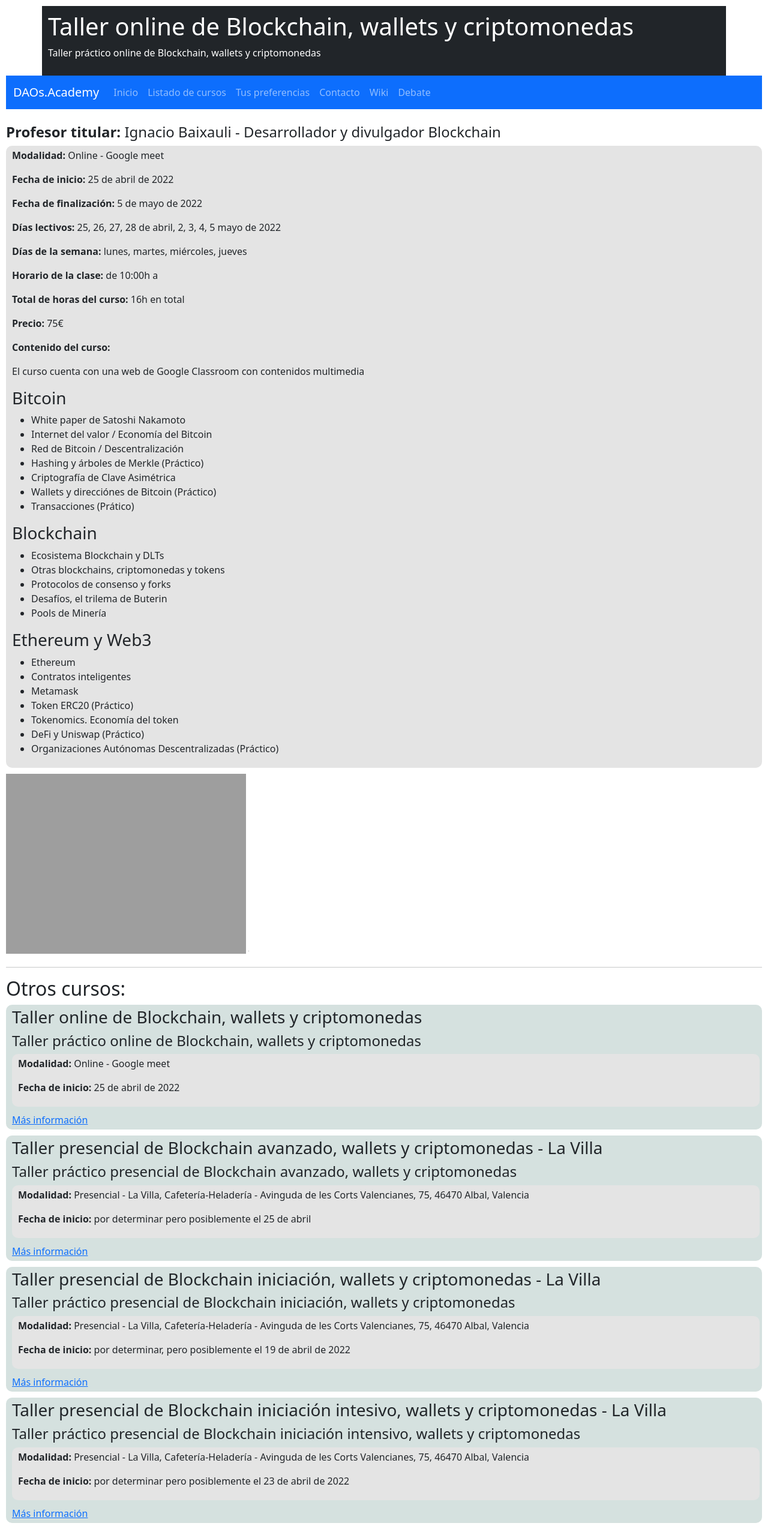
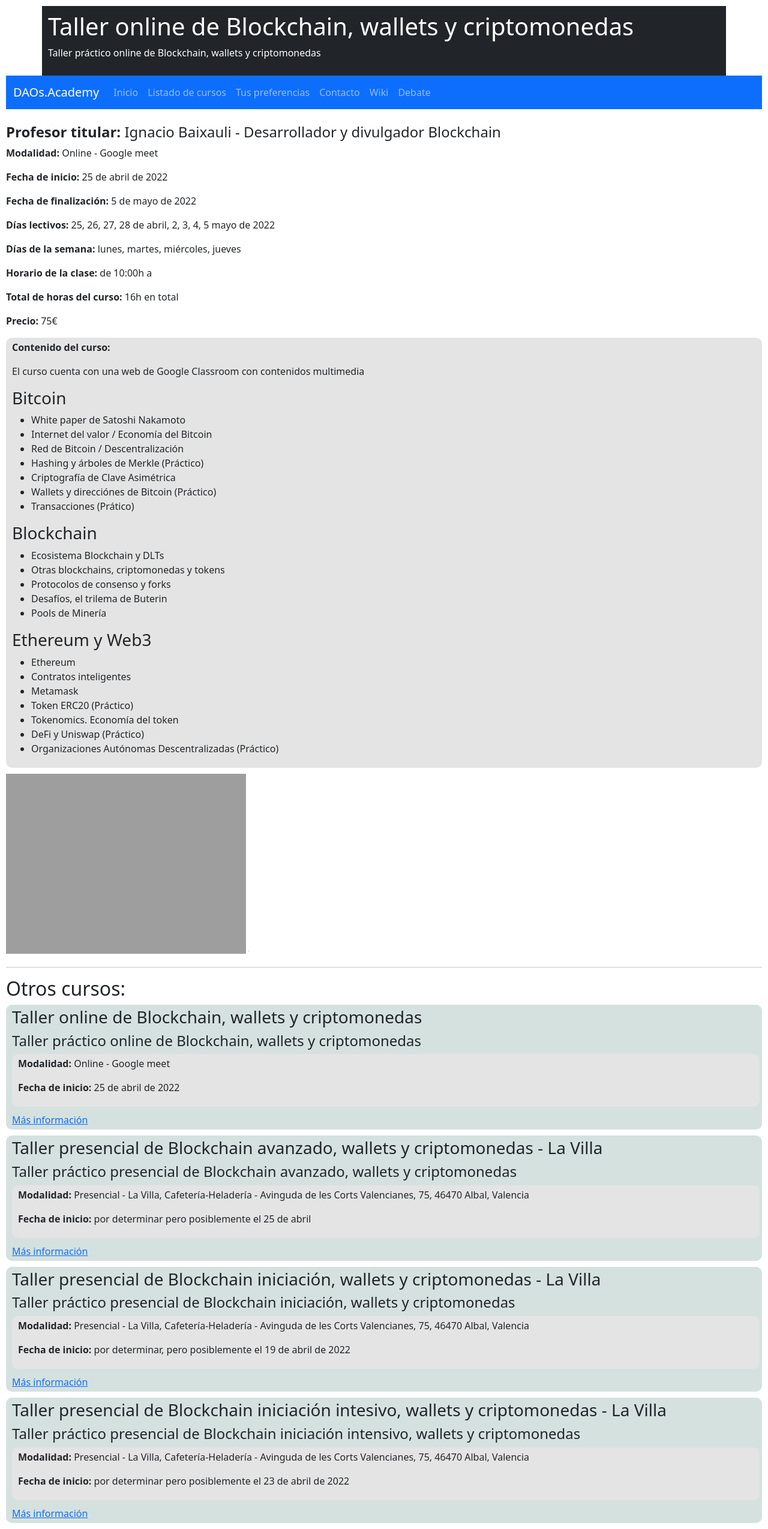
Before and after one commit to DAOsAcademy/DAOsAcademy, a Jekyll site: the page built from _cursos/blockchainv3.md, in a window 1280 px wide. Shown: the whole page at 60% size. Built offline with Jekyll 4.4.1, drawn with Linux system fonts in a browser that asks for light colours; grey boxes are pictures that could not be loaded.

Commit message:
Update curso.html

```diff
--- a/_layouts/curso.html
+++ b/_layouts/curso.html
@@ -8,10 +8,9 @@
 {% include menubsp.html %}
 <br/>
 {% if page.cartel and page.cartel != "" and page.cartel != nil %}
-    <img src="{{ page.cartel }}"  class="img-fluid float-left rounded p-1" alt="{{ page.nombre }}">
+    <img src="{{ page.cartel }}"  class="img-fluid rounded m-2" alt="{{ page.nombre }}" align="left">
 {% endif %}
     <h4><b>Profesor titular:</b> {{ page.profesortitular }}</a></h4>
-    <div class="contenidoCurso">
       <p><b>Modalidad:</b> {{ page.modalidad }}</p>
       <p><b>Fecha de inicio:</b> {{ page.fechainicio }}</p>
       <p><b>Fecha de finalización:</b> {{ page.fechafinal }}</p>
@@ -23,6 +22,7 @@
       {% if page.formularioinscripcion and page.formularioinscripcion != "" and page.formularioinscripcion != nil %}
         <p><b><a href="{{ page.formularioinscripcion }}">Inscríbete ahora</a> Plazas limitadas a 8 alumnos por curso</b>
       {% endif %}
+    <div class="contenidoCurso">
       <p><b>Contenido del curso:</b>
       {{ page.content | markdownify }}
     </div>
```
